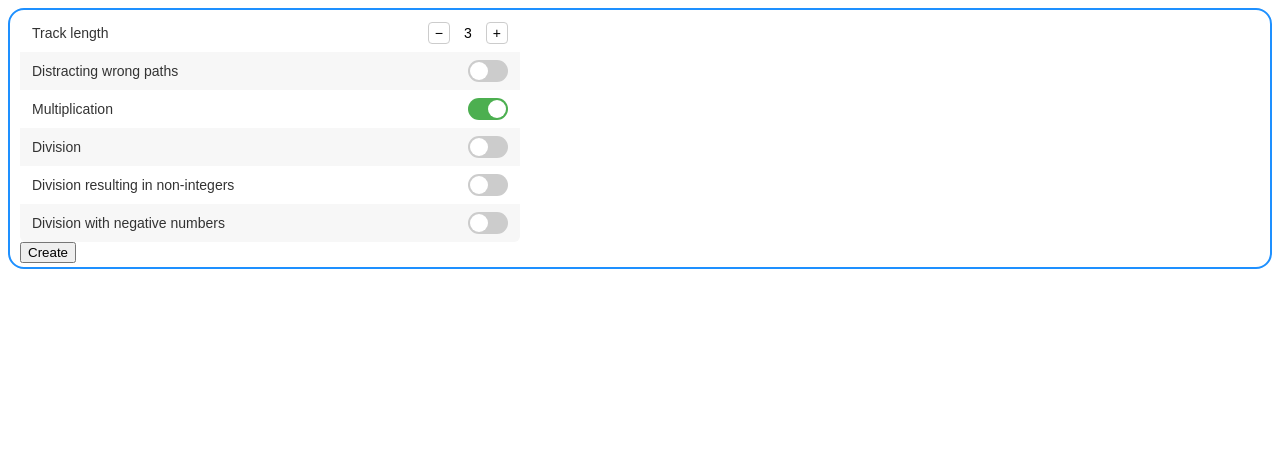
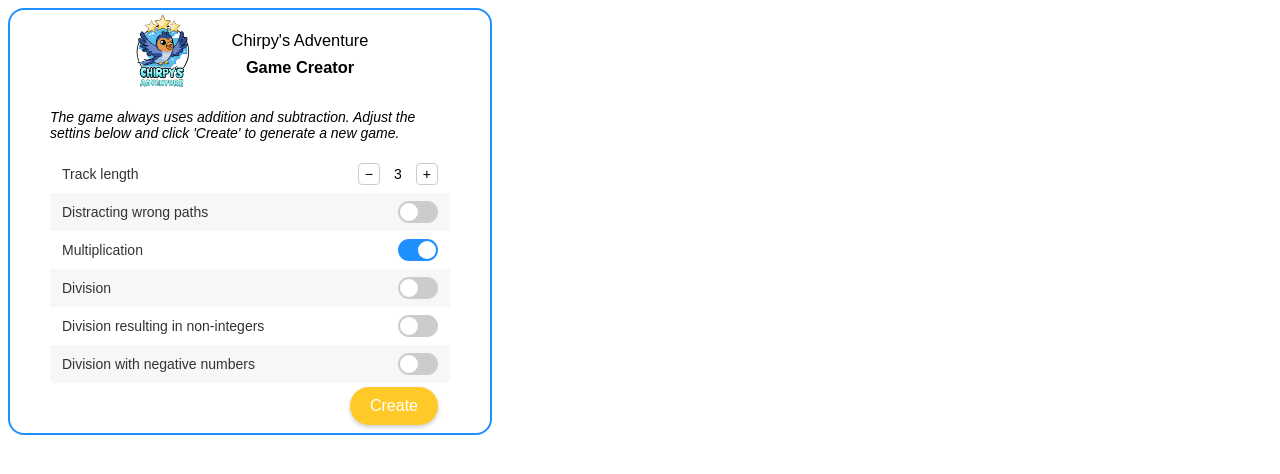
Before and after one commit to pila-project/chirpy-customize-interface, a Vue app: page / in a window 1280 px wide. Shown: the top 474 px of the page. Built offline with nearby package versions, Linux system fonts and the light colour scheme.

Commit message:
add header

```diff
--- a/src/App.vue
+++ b/src/App.vue
@@ -1,22 +1,59 @@
 <template>
   <div class="wrapper">
 
+    <Header />
+
+    <p><em>The game always uses addition and subtraction. Adjust the settins below and click 'Create' to generate a new game.</em></p>
+
     <ChirpyOptions />
-    <button> Create </button>
+
+    <button class="create-button"> Create </button>
+
   </div>
 </template>
 
 <script setup>
 import ChirpyOptions from './components/ChirpyOptions.vue'
+import Header from './components/Header.vue'
 
 </script>
 
 
 <style scoped>
 .wrapper {
-  padding:  4px 10px;
+  font-family: sans-serif;
+  font-size: 14px;
+
+  display: flex;
+  flex-direction: column;
+  width: 400px;
+  padding:  4px 40px;
   border: dodgerblue solid 2px;
   border-radius: 16px;
 }
 
+
+
+.create-button {
+  width: fit-content;
+  align-self: flex-end;
+  margin: 4px 12px;
+
+  background-color: #ffca28;
+  color: white;
+  border: none;
+  border-radius: 24px; /* rounded */
+  padding: 10px 20px;
+  font-size: 16px;
+  font-weight: 500;
+  cursor: pointer;
+  box-shadow: 0 2px 4px rgba(0, 0, 0, 0.2);
+  transition: background-color 0.3s ease, box-shadow 0.3s ease;
+}
+
+.create-button:hover {
+  background-color: #ffb300;
+  box-shadow: 0 4px 8px rgba(0, 0, 0, 0.3);
+}
+
 </style>
--- a/src/components/ChirpyOptions.vue
+++ b/src/components/ChirpyOptions.vue
@@ -51,13 +51,10 @@ const chirpyOptions = reactive(copy(defaultChirpyOptions))
 
 <style scoped>
 .table {
-  max-width: 500px;
   display: flex;
   flex-direction: column;
   border-radius: 6px;
   overflow: hidden;
-  font-family: sans-serif;
-  font-size: 14px;
 }
 
 .row {
--- /dev/null
+++ b/src/components/Header.vue
@@ -0,0 +1,42 @@
+<template>
+	<div class="logo-and-title">
+
+		<div class="left">
+			<img src="../assets/Chirpy.png">
+		</div>
+
+		<div class="right">
+			<h3>Chirpy's Adventure</h3>
+			<h3>Game Creator</h3>
+		</div>
+
+	</div>
+</template>
+
+<style scoped>
+
+.logo-and-title {
+	display: flex;
+	justify-content: center;
+}
+.logo-and-title .left {}
+
+.logo-and-title .right {
+	display: flex;
+	flex-direction: column;
+	justify-content: center;
+align-items: center;
+}
+
+.logo-and-title .right h3 {
+	margin: 4px;
+}
+
+.logo-and-title .right h3:first-child {
+	font-weight: normal;
+}
+img {
+	width: 70px;
+	margin-right: 30px;
+}
+</style>
--- a/src/components/ToggleSwitch.vue
+++ b/src/components/ToggleSwitch.vue
@@ -6,7 +6,7 @@
 </template>
 
 <script setup>
-import { defineProps, defineEmits, computed } from 'vue'
+import { computed } from 'vue'
 
 const props = defineProps({
   modelValue: {
@@ -58,7 +58,7 @@ const model = computed({
   transition: transform 0.2s;
 }
 input:checked + .slider {
-  background-color: #4caf50;
+  background-color: dodgerblue;
 }
 input:checked + .slider::before {
   transform: translateX(18px);
```
Also changed, not shown: src/assets/Chirpy.png (added).
